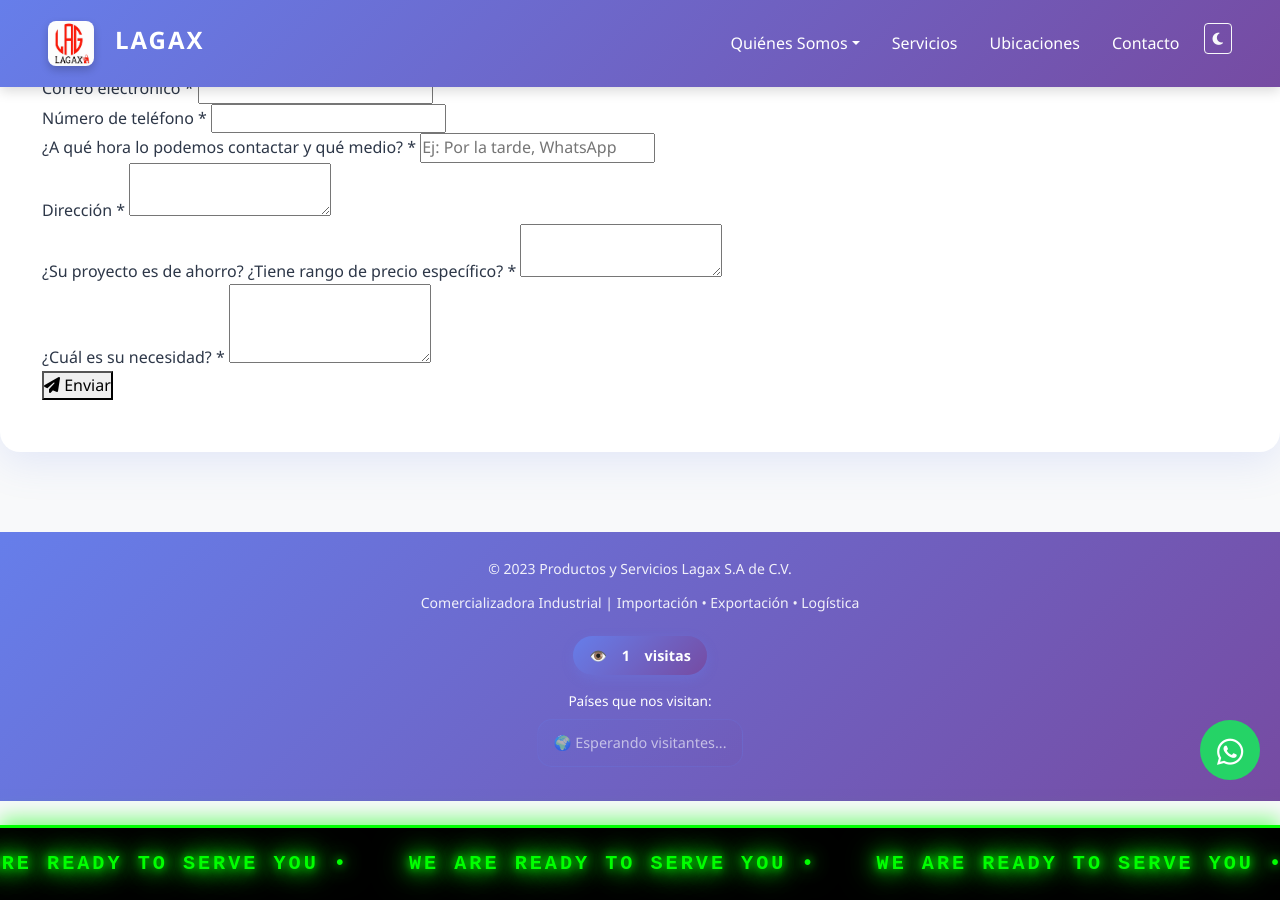
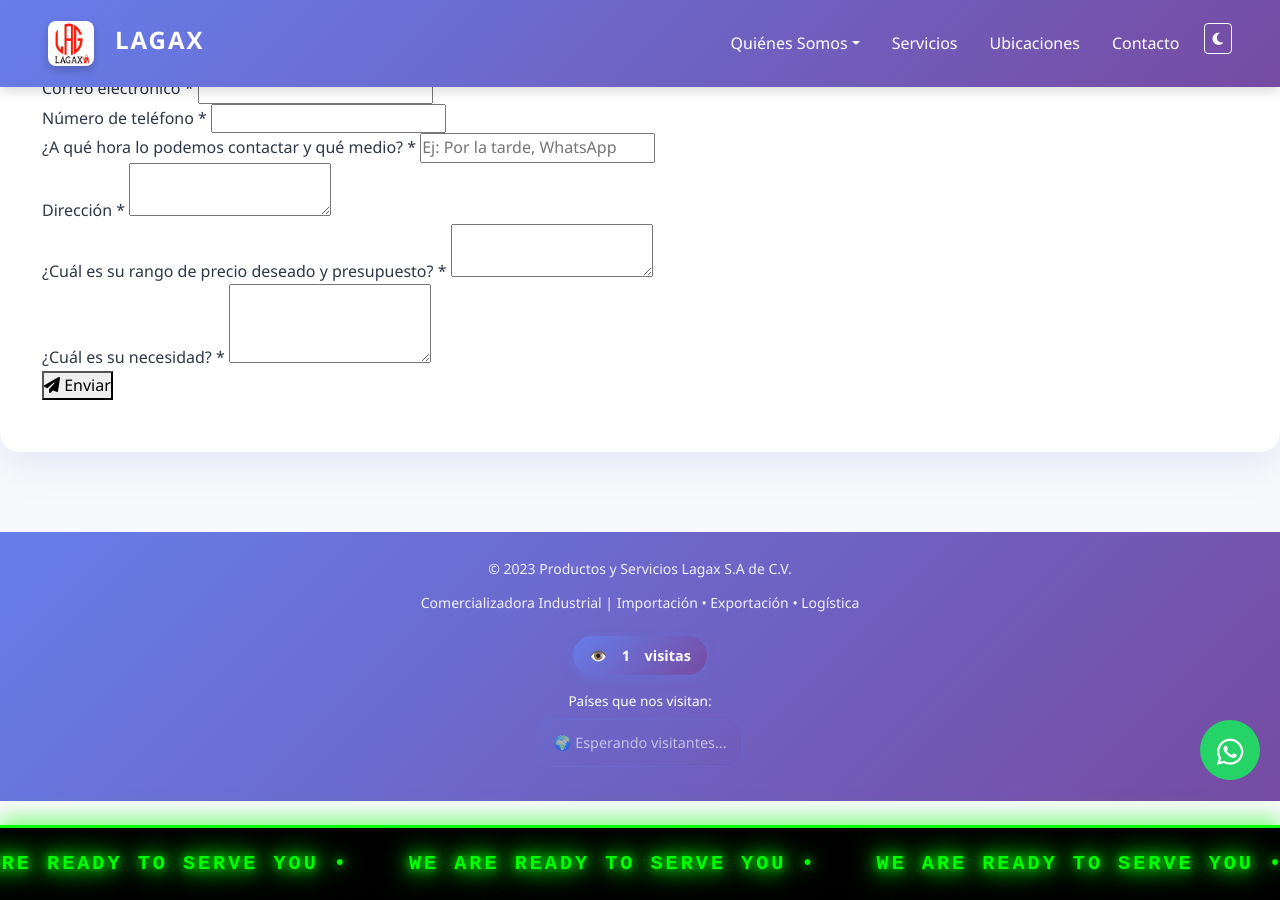
Before and after one commit to gasglz18/lagax, a Jekyll site: the page built from index.md, in a window 1280 px wide and 900 px high, scrolled down 3131 px. Built offline with Jekyll 4.4.1, drawn with Linux system fonts in a browser that asks for light colours.

Commit message:
Actualizar pregunta de presupuesto en formulario de contacto

```diff
--- a/index.md
+++ b/index.md
@@ -584,7 +584,7 @@ startAutoplay();
       </div>
 
       <div class="form-group full-width">
-        <label for="presupuesto">¿Su proyecto es de ahorro? ¿Tiene rango de precio específico? <span class="required">*</span></label>
+        <label for="presupuesto">¿Cuál es su rango de precio deseado y presupuesto? <span class="required">*</span></label>
         <textarea id="presupuesto" name="presupuesto" rows="2" required></textarea>
       </div>
 
```
Also changed, not shown: 1 other file.
